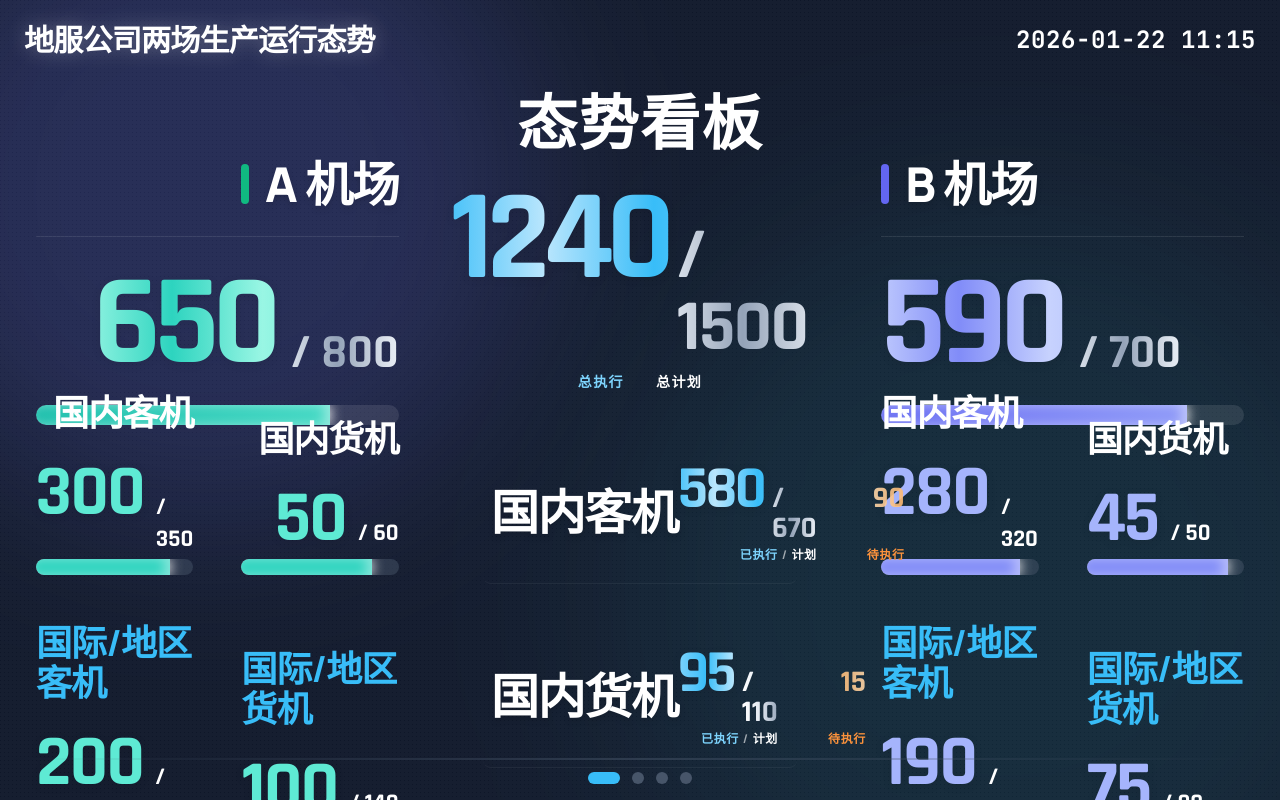
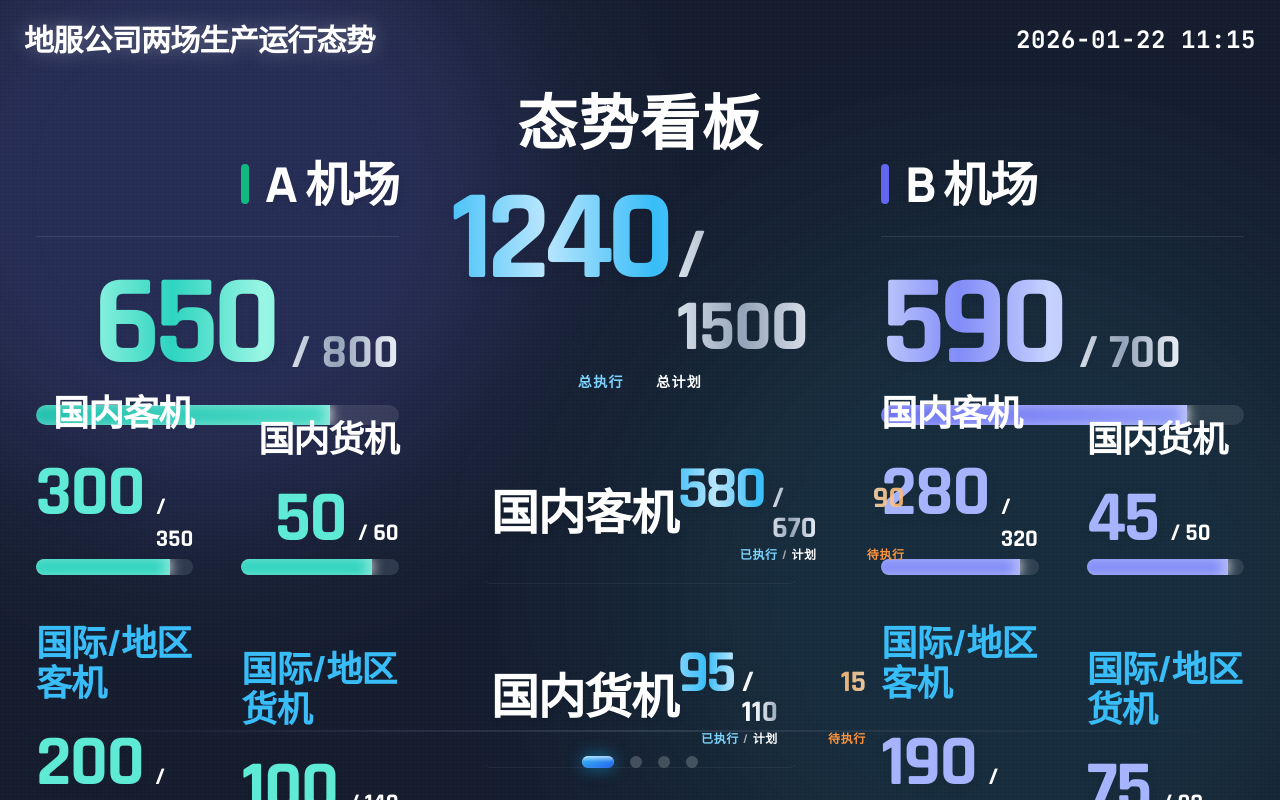
Before and after one commit to fwilyair/dashboard, a React (Vite) app: page / in a window 1280 px wide. Built offline with nearby package versions, Linux system fonts and the light colour scheme.

Commit message:
feat(ui): implement liquid glass page indicators (round 12-13)

```diff
--- a/App.tsx
+++ b/App.tsx
@@ -102,19 +102,29 @@ const App: React.FC = () => {
         {/* Bottom Alignment Decoration Line */}
         <div className={`w-full h-[2px] mt-2 bg-gradient-to-r from-transparent to-transparent shrink-0 ${isDark ? 'via-slate-600 opacity-50' : 'via-slate-300 opacity-60'}`}></div>
 
-        {/* Page Indicator - Clickable */}
-        <div className="flex justify-center items-center gap-3 mt-3">
-          {[0, 1, 2, 3].map((index) => (
-            <button
-              key={index}
-              onClick={() => goToPage(index)}
-              className={`h-3 rounded-full transition-all duration-300 cursor-pointer ${currentPage === index
-                ? (isDark ? 'bg-sky-400 w-8' : 'bg-sky-600 w-8')
-                : (isDark ? 'bg-slate-600 w-3' : 'bg-slate-300 w-3')
-                }`}
-              aria-label={`Switch to ${index === 0 ? 'Situation' : index === 1 ? 'Target' : index === 2 ? 'Operation' : 'Release'}`}
-            />
-          ))}
+        {/* Page Indicator - Liquid Glass Style (No Background) */}
+        <div className="flex justify-center items-center mt-3 mb-1">
+          <div className="flex items-center gap-4 px-6 py-3 rounded-full transition-all duration-500">
+            {[0, 1, 2, 3].map((index) => (
+              <button
+                key={index}
+                onClick={() => goToPage(index)}
+                className={`
+                  relative rounded-full transition-all duration-[1500ms] cubic-bezier(0.25, 0.8, 0.25, 1) cursor-pointer overflow-hidden
+                  ${currentPage === index
+                    ? 'w-8 h-3 bg-gradient-to-br from-sky-400 to-blue-600 shadow-[inset_0_1px_1px_rgba(255,255,255,0.6)] drop-shadow-[0_0_8px_rgba(14,165,233,0.6)]'
+                    : `w-3 h-3 hover:scale-125 ${isDark ? 'bg-white/20 hover:bg-white/40' : 'bg-slate-400/30 hover:bg-slate-400/50'}`
+                  }
+                `}
+                aria-label={`Switch to page ${index + 1}`}
+              >
+                {/* Liquid Glare Effect for Active State */}
+                {currentPage === index && (
+                  <div className="absolute top-[1px] left-[2px] right-[2px] h-[40%] bg-gradient-to-b from-white/80 to-transparent rounded-full opacity-60"></div>
+                )}
+              </button>
+            ))}
+          </div>
           <span className={`ml-4 text-xs font-medium ${isDark ? 'text-slate-500' : 'text-slate-400'} hidden`}>
             ← → 键盘切换
           </span>
```
